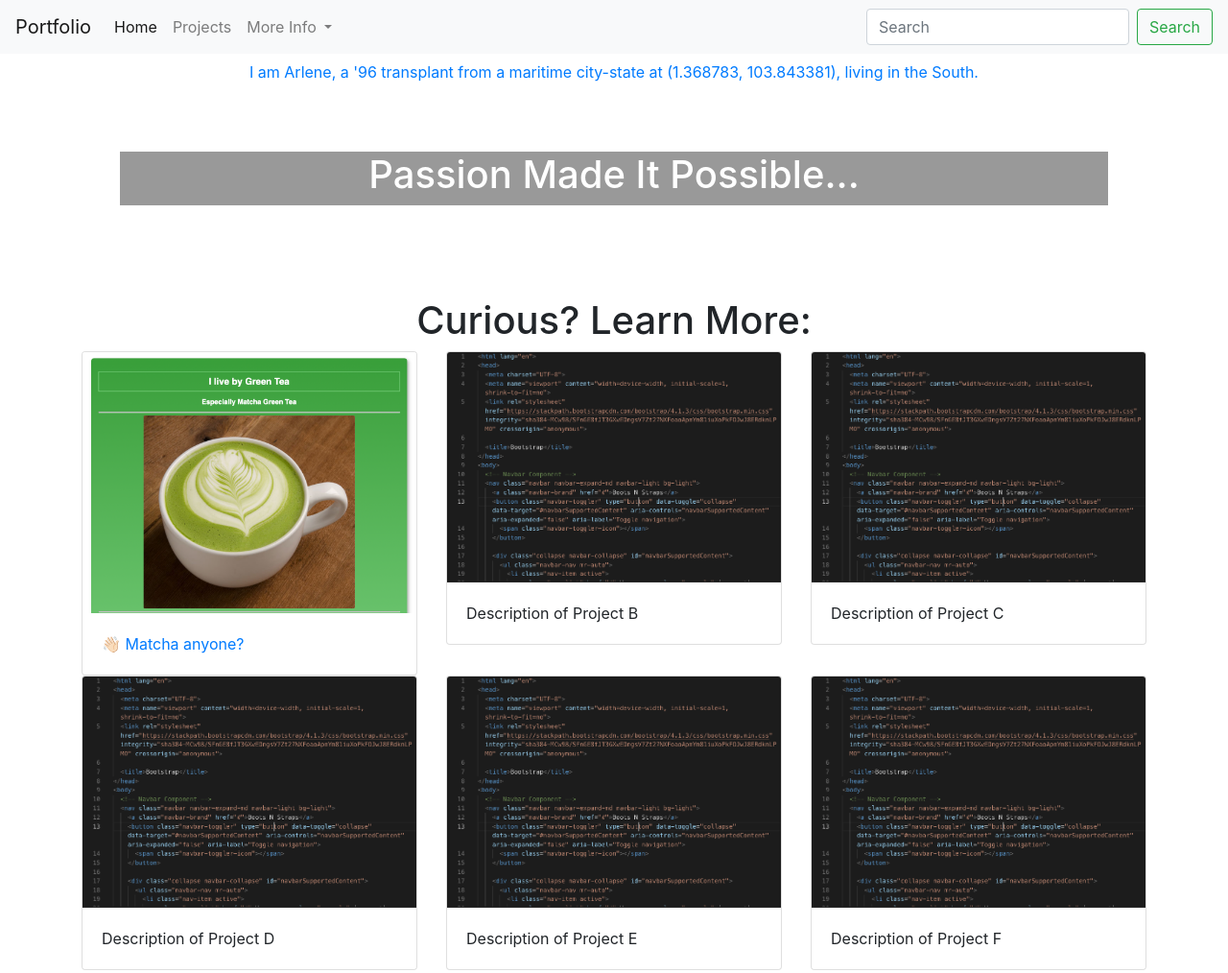
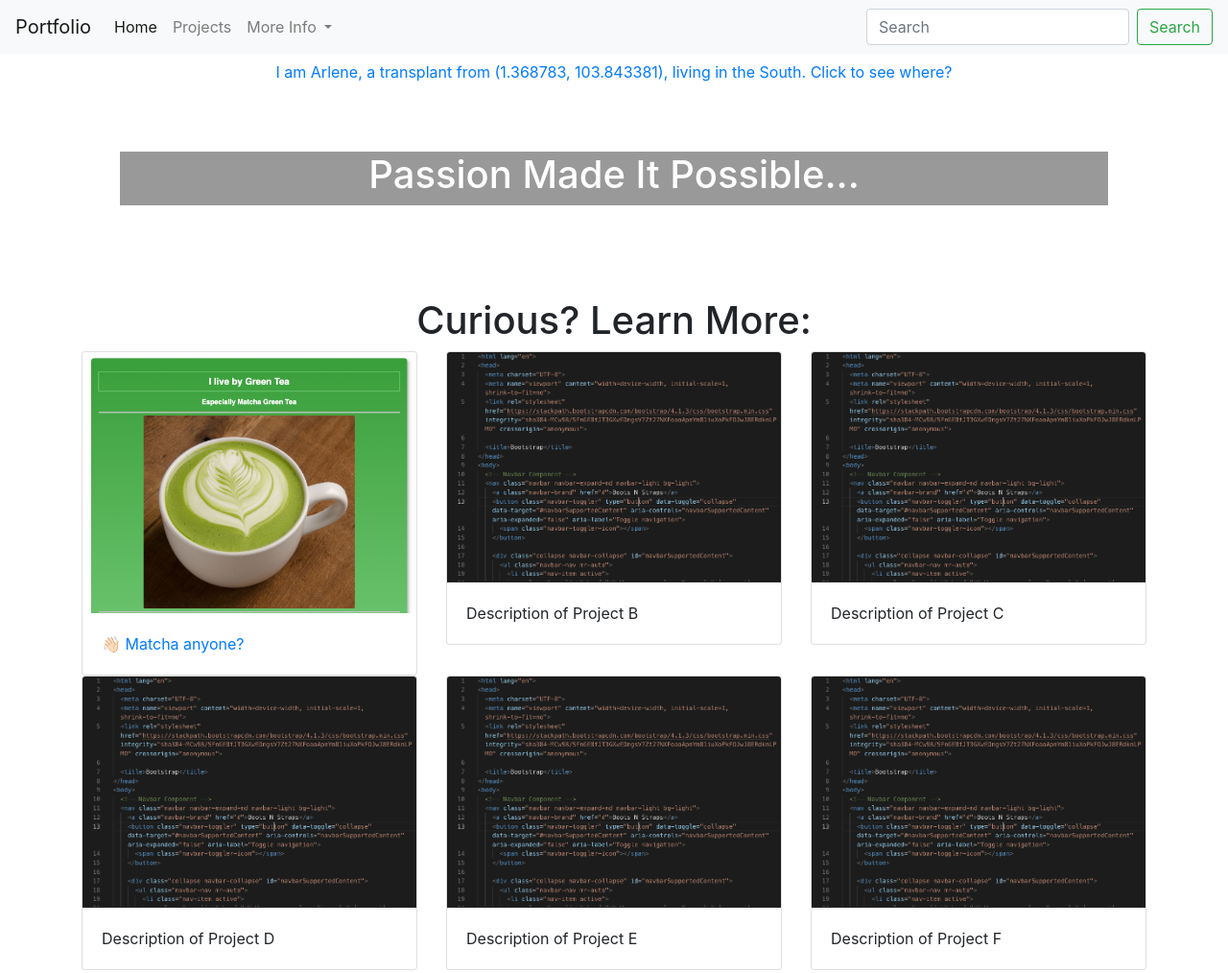
Before and after one commit to mulanoftech/mulanoftech.github.io, a plain HTML site: page index.html in a window 1280 px wide. Shown: the top 1014 px of the page at 96% size. Drawn offline with nearby package versions, Linux system fonts and the light colour scheme.

Commit message:
Modified the top line of intro text.

```diff
--- a/index.html
+++ b/index.html
@@ -50,7 +50,7 @@
   <!-- Banner -->
   <button class="btn btn-link d-block mx-auto" data-toggle="collapse" data-target="#collapseExample" type="button"
     aria-expanded="false" aria-controls="collapseExample">
-    I am Arlene, a '96 transplant from a maritime city-state at (1.368783, 103.843381), living in the South.
+    I am Arlene, a transplant from (1.368783, 103.843381), living in the South. Click to see where?
   </button>
   <div id="collapseExample" class="collapse alert alert-secondary" role="alert">
     <p class="text-center mb-0">Did you guess correctly? Singapore </p>
```
